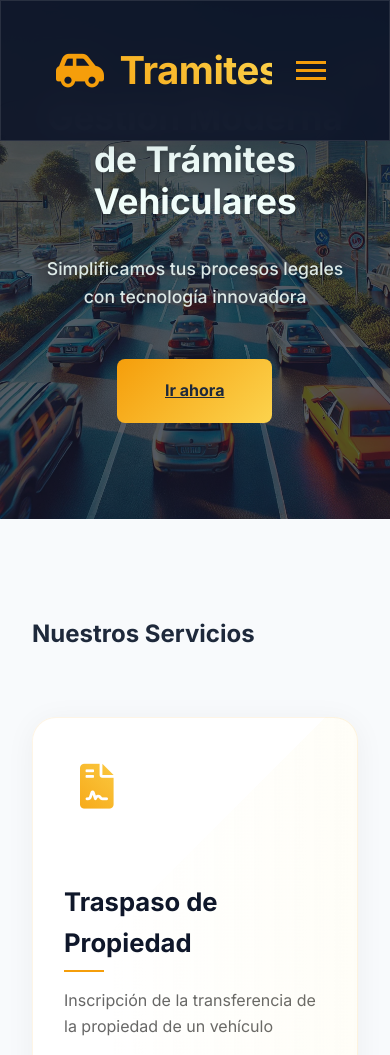
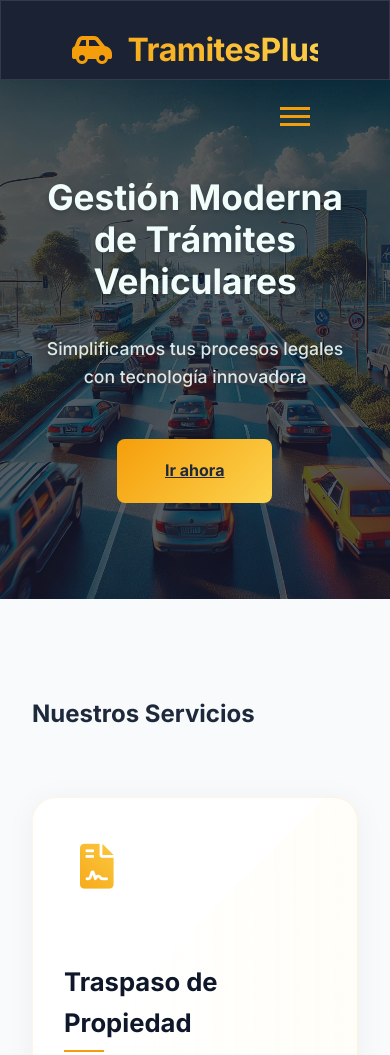
Before and after one commit to Andrew-Sand/TramitesPlus, a plain HTML site: page index.html in a window 390 px wide. Shown: the top 1055 px of the page. Drawn offline with Linux system fonts and the light colour scheme.

Commit message:
Update styles.css

```diff
--- a/styles.css
+++ b/styles.css
@@ -7,6 +7,7 @@
         --text-light: #F0FDFA;       /* Blanco helado */
         --success: #10B981;          /* Verde esmeralda */
         --error: #EF4444;            /* Rojo terracota */
+        --header-height: 90px; /* Nueva variable CSS */
     }
 
     * {
@@ -37,6 +38,7 @@
         z-index: 10;
         color: var(--text-light);
         padding: 1.5rem 2.5rem;
+        height: var(--header-height); /* Nueva propiedad añadida */
         box-shadow:
             0 4px 30px rgba(15, 23, 42, 0.15),
             0 0 0 1px rgba(255, 255, 255, 0.1) inset;
@@ -159,12 +161,12 @@
 
     .hero {
         padding: 18rem 2rem 8rem 2rem;
-        /*background: linear-gradient(45deg, var(--primary-color) 30%, var(--secondary-color) 100%);*/
         background-image: url(hero.webp);
-        background-size: cover; /* Asegura que la imagen cubra todo el área */
-        background-position: center; /* Centra la imagen */
+        background-size: cover;
+        background-position: center;
         position: relative;
         overflow: hidden;
+        margin-top: var(--header-height); /* Nueva propiedad añadida */
     }
 
     /* Añadir un filtro opaco */
@@ -428,28 +430,47 @@
     }
 
     @media (max-width: 768px) {
+        :root {
+            --header-height: 80px; /* Altura reducida para móviles */
+        }
+
         .header-content {
-            flex-direction: row;
-            gap: 1rem;
-            padding: 1rem;
+            flex-direction: column;  /* Cambiamos a columna */
+            align-items: flex-start; /* Alineación inicial */
+            gap: 1.5rem;            /* Espaciado aumentado */
+            padding: 0rem 2rem;   /* Padding lateral aumentado */
+        }
+
+        .logo {
+            width: 100%;            /* Ocupa todo el ancho */
+            justify-content: space-between; /* Separa logo e icono */
+            font-size: 2rem;        /* Tamaño reducido para móviles */
+        }
+
+        .hamburger {
+            width: 100%;            /* Ocupa todo el ancho */
+            align-items: flex-end;  /* Alinea a la derecha */
+            padding: 0.5rem 0;     /* Ajuste vertical */
+        }
+
+        nav.active {
+            right: 0;  /* Posición corregida */
+            top: var(--header-height); /* Usamos la variable CSS */
         }
 
         nav {
             position: fixed;
-            top: 70px;
-            right: -100%;
-            width: 280px;
-            height: calc(100vh - 70px);
+            top: 0;
+            right: -100%;  /* Modificado de left a right */
+            width: 100%;
+            height: 100vh;  /* Altura completa */
             background: rgba(15, 23, 42, 0.98);
             flex-direction: column;
             padding: 2rem;
             transition: all 0.4s cubic-bezier(0.4, 0, 0.2, 1);
             backdrop-filter: blur(12px);
-            border-left: 1px solid rgba(245, 158, 11, 0.2);
-        }
-
-        nav.active {
-            right: 0;
+            border-top: 1px solid rgba(245, 158, 11, 0.2);
+            z-index: 999;
         }
 
         nav a {
@@ -492,7 +513,7 @@
         }
 
         .hero {
-            padding: 6rem 1.5rem;
+            padding: 6rem 1.5rem; /* Ajuste automático basado en header-height */
         }
 
         .hero h1 {
```
